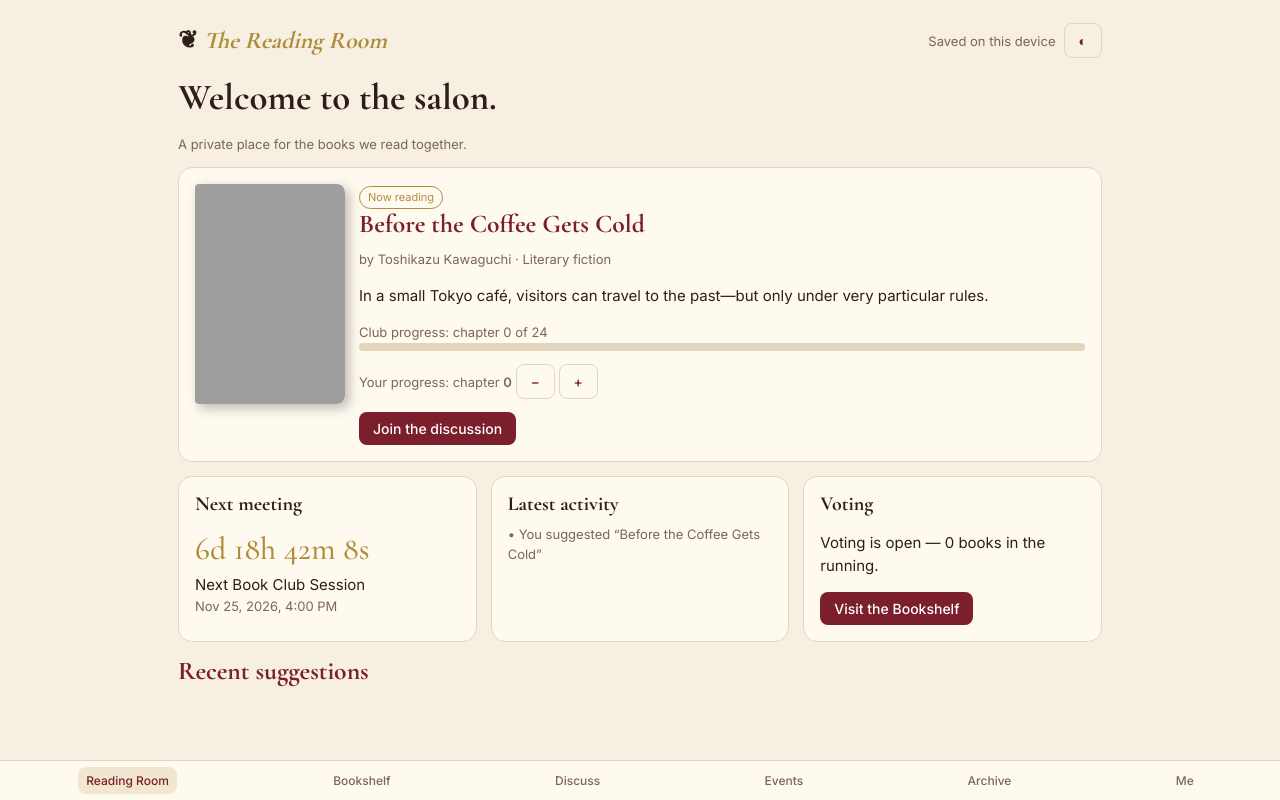
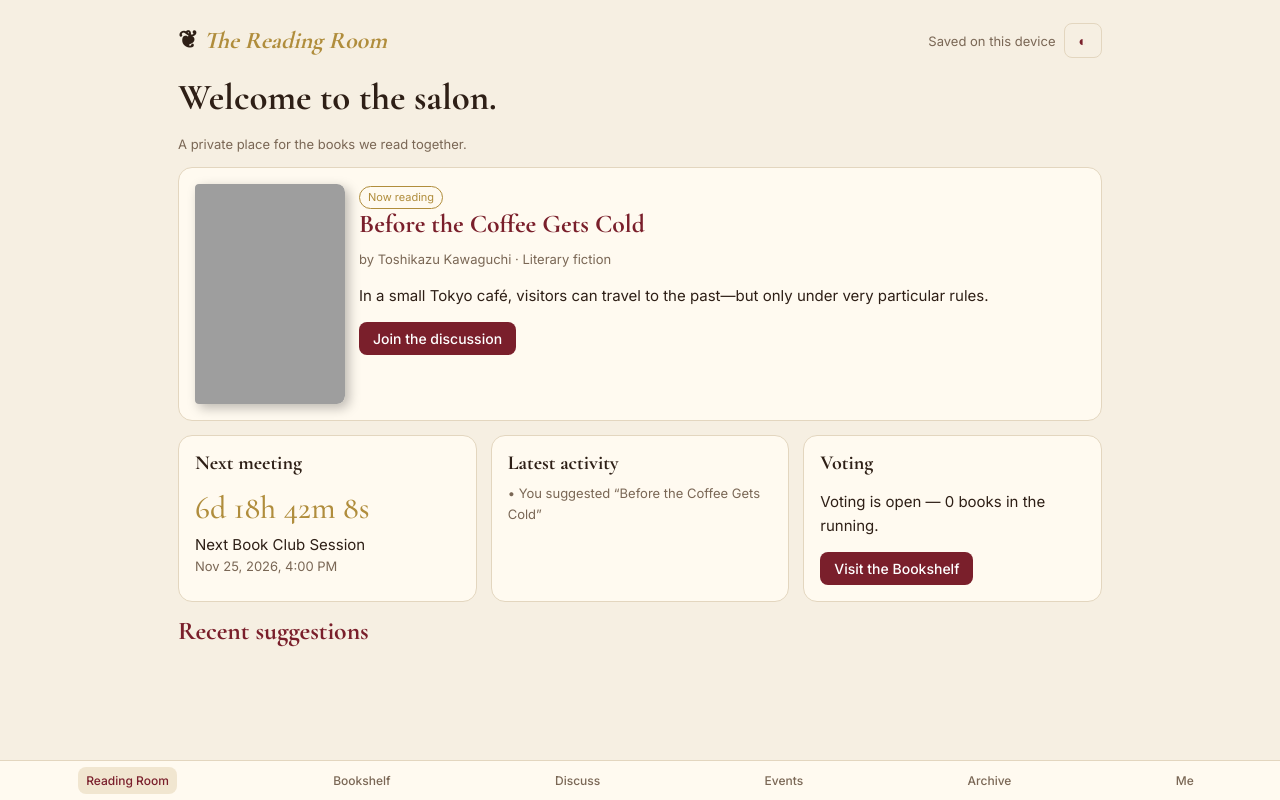
Before and after one commit to houarimed/the_reading_room, a plain HTML site: page index.html in a window 1280 px wide. Drawn offline with nearby package versions, Linux system fonts and the light colour scheme; grey boxes are pictures that could not be loaded.

Commit message:
Add files via upload

```diff
--- a/index.html
+++ b/index.html
@@ -81,8 +81,6 @@ function home(){const b=cur(),ev=S.events.filter(e=>new Date(e.date)>Date.now())
  return `<h1>Welcome to the salon.</h1><p class="mute">A private place for the books we read together.</p>`+
  (admin&&!S.books.length?`<div class="card"><b>Empty club.</b> As administrator you can <button class="b" onclick="seed()">load sample data</button></div>`:'')+
  (b?`<div class="card row">${cover(b,1)}<div class="grow"><span class="tag">Now reading</span><h2>${esc(b.title)}</h2><div class="mute">by ${esc(b.author)} · ${esc(b.genre)}</div><p>${esc(b.desc)}</p>
- <div class="mute">Club progress: chapter ${pr} of ${b.chapters}</div><div class="bar"><i style="width:${pr/b.chapters*100}%"></i></div>
- <p class="mute">Your progress: chapter <b>${my}</b> <button class="b g" onclick="setCh(${Math.max(0,my-1)})">−</button> <button class="b g" onclick="setCh(${Math.min(b.chapters,my+1)})">+</button></p>
  <button class="b" onclick="S.sel='${b.id}';go('talk')">Join the discussion</button></div></div>`:`<div class="card"><h3>No book selected yet</h3><p>Head to the Bookshelf and vote.</p></div>`)+
  `<div class="grid"><div class="card"><h3>Next meeting</h3>${n?`<div class="big" id="cd" data-d="${n.date}"></div><div>${esc(n.title)}</div><div class="mute">${new Date(n.date).toLocaleString([], {dateStyle:'medium',timeStyle:'short'})}</div>`:'<p class="mute">Nothing scheduled.</p>'}</div>
  <div class="card"><h3>Latest activity</h3>${act.map(a=>`<div class="mute">• ${esc(a.s)}</div>`).join('')||'<span class="mute">Quiet for now.</span>'}</div>
@@ -162,7 +160,7 @@ async function setupReadingRoom(){
       status:'current',
       by:uid,
       ts:Date.now(),
-      chapters:24,
+      chapters:4,
       start:Date.now()
     });
   }else{
```
